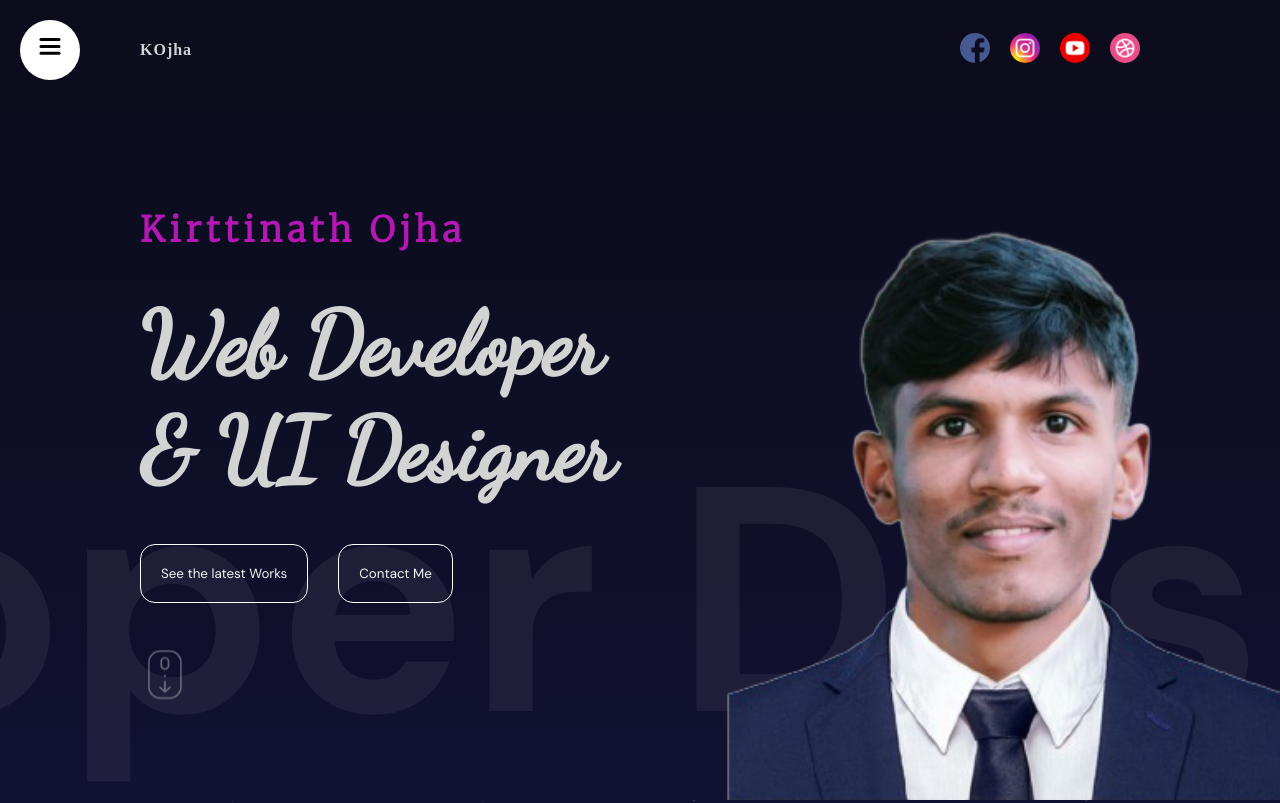
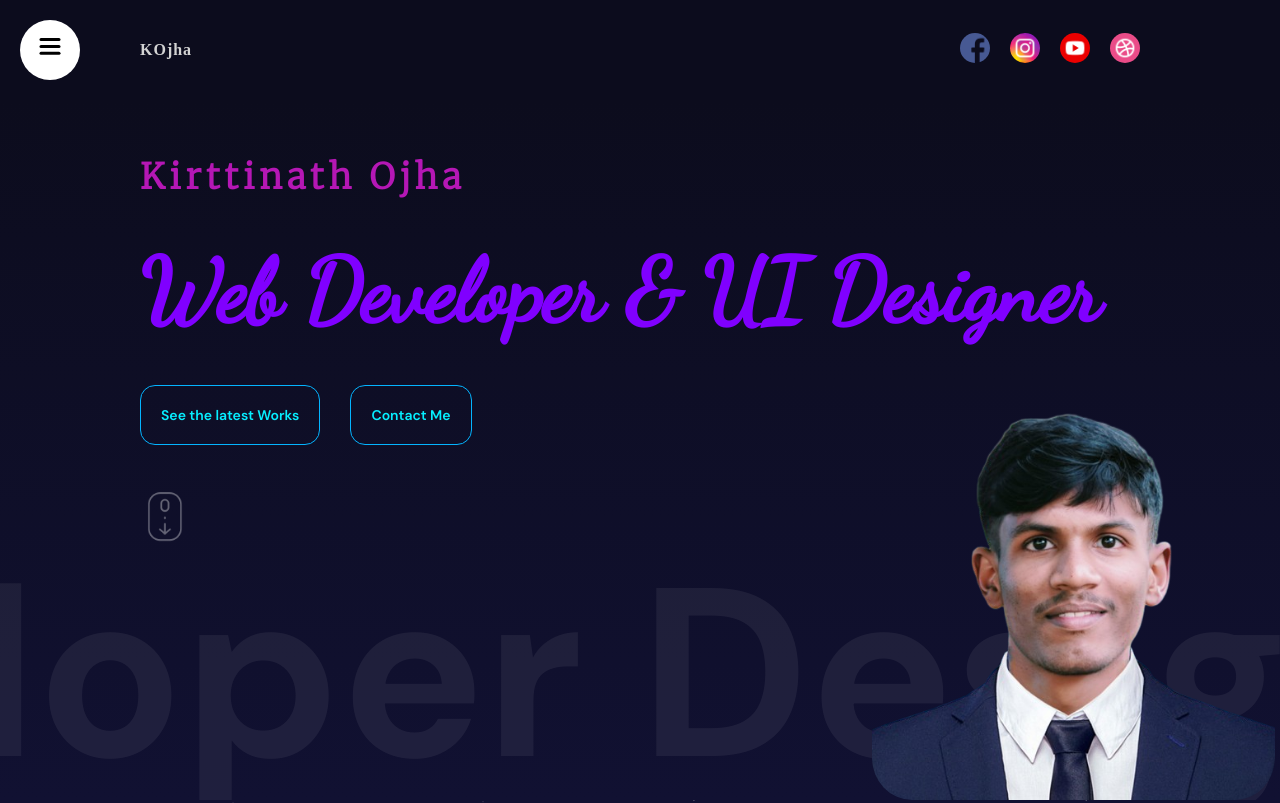
Before and after one commit to Kirttinath/portfolio-app, a React (Vite) app: page / in a window 1280 px wide. Shown: the top 803 px of the page. Built offline with nearby package versions, Linux system fonts and the light colour scheme; a web font is replaced by a local one.

Commit message:
Update hero image and styles.

```diff
--- a/src/Components/Hero/Hero.jsx
+++ b/src/Components/Hero/Hero.jsx
@@ -56,7 +56,7 @@ const Hero = () => {
           WebDeveloper Designer
         </motion.div>
       <div className="imageContainer">
-        <img src="/me.png" alt="" />
+        <img src="/kme.png" alt="" />
       </div>
     </div>
   )
--- a/src/Components/Hero/Hero.scss
+++ b/src/Components/Hero/Hero.scss
@@ -9,10 +9,10 @@
 
     .wrapper {
         max-width: 1000px;
-        height: 100%;
+        height: 70%;
         margin: auto;
         .textContainer {
-            width: 50%;
+            width: 100%;
             height: 100%;
             display: flex;
             flex-direction: column;
@@ -27,18 +27,20 @@
             }
             h1 {
                 font-size: 88px;
+                color: rgb(128, 0, 255);
                 font-family: 'Dancing Script', cursive;
             }
             .buttons {
                 button {
                     padding: 20px;
-                    border: 1px solid white;
+                    border: 1px solid rgb(4, 180, 255);
                     background-color: transparent;
-                    color: whitesmoke;
+                    color: rgb(6, 238, 255);
                     border-radius: 15px;
                     margin-right: 30px;
                     cursor: pointer;
-                    font-weight: 400;
+                    font-weight: 600;
+                    font-size: 14px;
                 }
             }
             img {
@@ -48,21 +50,23 @@
     }
 
     .imageContainer {
-        height: 100%;
+        height: 60%;
         position: absolute;
-        top: 0;
-        right: 0;
+        top: 280px;
+        right: 5px;
         img {
+            //bottom: 0;
             height: 100%;
+            border-radius: 10%;
         }
     }
 
     .slidingTextContainer {
         position: absolute;
-        bottom: -10px;
-        width: 70%;
+        bottom: -30px;
+        width: 47%;
         font-weight: bold;
-        font-size: 40vh;
+        font-size: 30vh;
         white-space: nowrap;
         color: #ffffff10;
     }
```
Also changed, not shown: public/kme.png (added), public/me.png (deleted).
